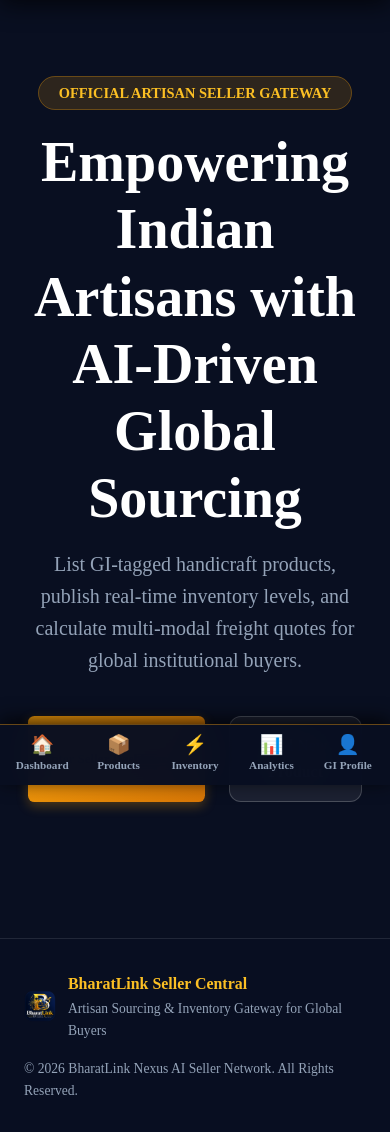
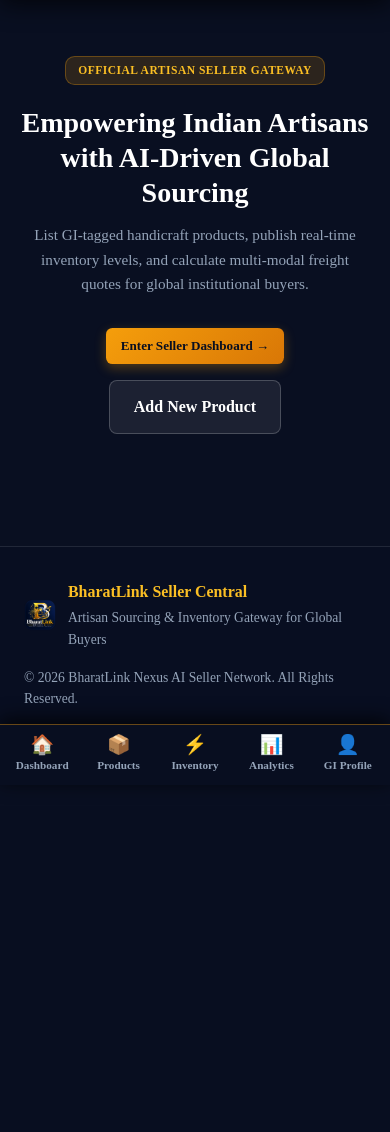
Before and after one commit to shravanshidruk16/Bharat-Link-Nexus-AI, a FastAPI app: page /seller-central in a window 390 px wide. Shown: the part 59-1191 px from the top of the page. After the commit the page ends 830 px from the top, so only its background shows below. Run offline with FastAPI, Linux system fonts and the light colour scheme.

Commit message:
Fix responsive fluid typography scaling across all Seller Central pages

```diff
--- a/templates/seller/analytics.html
+++ b/templates/seller/analytics.html
@@ -3,9 +3,9 @@
 {% block title %}Seller Analytics & Sourcing Performance — BharatLink Seller Central{% endblock %}
 
 {% block content %}
-<div style="margin-bottom: 2.5rem;">
-  <h1 style="font-size: 2.5rem; color: #ffffff; margin-bottom: 0.5rem;">Seller Sourcing & Revenue Analytics</h1>
-  <p style="color: var(--amber-gold); font-size: 1.1rem; font-weight: bold;">Real-Time Sourcing Inquiries, Active Catalog Items, and Sourced Value from Database</p>
+<div style="margin-bottom: 2rem;">
+  <h1 style="font-size: clamp(1.6rem, 3.5vw, 2.5rem); color: #ffffff; margin-bottom: 0.5rem;">Seller Sourcing & Revenue Analytics</h1>
+  <p style="color: var(--amber-gold); font-size: clamp(0.9rem, 1.8vw, 1.1rem); font-weight: bold;">Real-Time Sourcing Inquiries, Active Catalog Items, and Sourced Value from Database</p>
 </div>
 
 <!-- Key Metrics Overview Cards -->
--- a/templates/seller/inventory.html
+++ b/templates/seller/inventory.html
@@ -3,9 +3,9 @@
 {% block title %}Inventory & Fulfillment Control — BharatLink Seller Central{% endblock %}
 
 {% block content %}
-<div style="margin-bottom: 2.5rem;">
-  <h1 style="font-size: 2.5rem; color: #ffffff; margin-bottom: 0.5rem;">Inventory Control & Order Fulfillment</h1>
-  <p style="color: var(--amber-gold); font-size: 1.1rem; font-weight: bold;">Manage warehouse stock counts and update buyer order delivery status (Stock Delivered, Pending, Not Accepted).</p>
+<div style="margin-bottom: 2rem;">
+  <h1 style="font-size: clamp(1.6rem, 3.5vw, 2.5rem); color: #ffffff; margin-bottom: 0.5rem;">Inventory Control & Order Fulfillment</h1>
+  <p style="color: var(--amber-gold); font-size: clamp(0.9rem, 1.8vw, 1.1rem); font-weight: bold;">Manage warehouse stock counts and update buyer order delivery status (Stock Delivered, Pending, Not Accepted).</p>
 </div>
 
 <!-- Section A: Catalog Live Stock Level Control -->
--- a/templates/seller/portal.html
+++ b/templates/seller/portal.html
@@ -3,22 +3,22 @@
 {% block title %}Portal Home — BharatLink Seller Central{% endblock %}
 
 {% block content %}
-<div style="text-align: center; padding: 4rem 1rem;">
-  <span style="background: rgba(245, 158, 11, 0.15); border: 1px solid var(--border-amber); color: var(--amber-gold); padding: 0.5rem 1.25rem; border-radius: 9999px; font-size: 0.9rem; text-transform: uppercase; font-weight: bold;">
-    Official Artisan Seller Gateway
+<div style="text-align: center; padding: 2.5rem 0.5rem;">
+  <span class="hero-badge">
+    OFFICIAL ARTISAN SELLER GATEWAY
   </span>
 
-  <h1 style="font-size: 3.5rem; color: #ffffff; margin: 1.5rem 0 1rem; line-height: 1.2;">
-    Empowering Indian Artisans with<br>AI-Driven Global Sourcing
+  <h1 style="font-size: clamp(1.75rem, 4.5vw, 3.5rem); color: #ffffff; margin: 1.25rem 0 0.85rem; line-height: 1.25;">
+    Empowering Indian Artisans with<br class="desktop-only"> AI-Driven Global Sourcing
   </h1>
 
-  <p style="font-size: 1.25rem; color: var(--text-muted); max-width: 45rem; margin: 0 auto 2.5rem;">
+  <p style="font-size: clamp(0.95rem, 2vw, 1.25rem); color: var(--text-muted); max-width: 45rem; margin: 0 auto 2rem; line-height: 1.6;">
     List GI-tagged handicraft products, publish real-time inventory levels, and calculate multi-modal freight quotes for global institutional buyers.
   </p>
 
-  <div style="display: flex; justify-content: center; gap: 1.5rem;">
-    <a href="/seller-central/dashboard" class="btn-amber" style="font-size: 1.1rem; padding: 1rem 2.5rem;">Enter Seller Dashboard →</a>
-    <a href="/seller-central/products/new" style="background: rgba(255, 255, 255, 0.08); border: 1px solid rgba(255, 255, 255, 0.2); color: #ffffff; padding: 1rem 2rem; border-radius: 0.75rem; font-weight: bold;">Add New Product</a>
+  <div style="display: flex; justify-content: center; gap: 1rem; flex-wrap: wrap;">
+    <a href="/seller-central/dashboard" class="btn-amber" style="font-size: 1rem; padding: 0.85rem 1.75rem;">Enter Seller Dashboard →</a>
+    <a href="/seller-central/products/new" style="background: rgba(255, 255, 255, 0.08); border: 1px solid rgba(255, 255, 255, 0.2); color: #ffffff; padding: 0.85rem 1.5rem; border-radius: 0.5rem; font-weight: bold; text-decoration: none;">Add New Product</a>
   </div>
 </div>
 {% endblock %}
```
Also changed, not shown: templates/seller/dashboard.html (+13 -13 lines), templates/seller/gallery.html (+4 -4 lines), templates/seller/products.html (+4 -4 lines).
